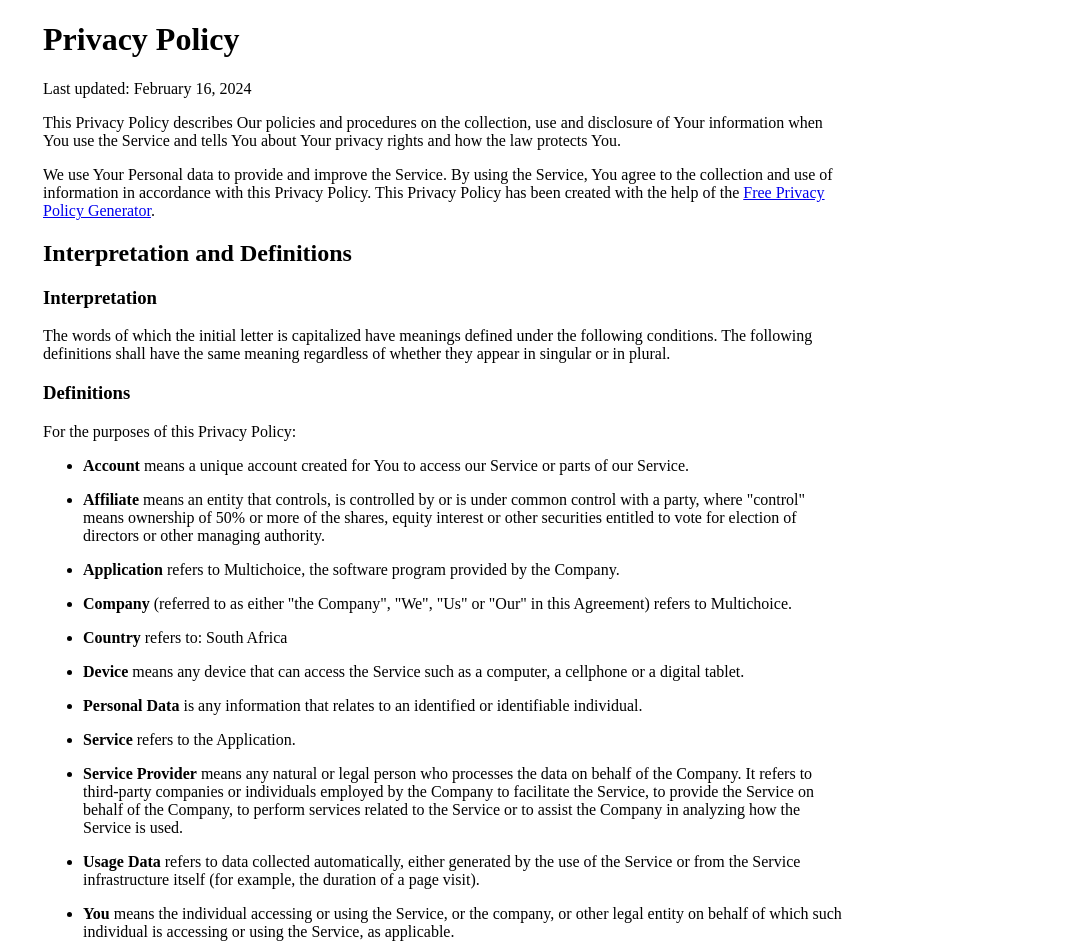
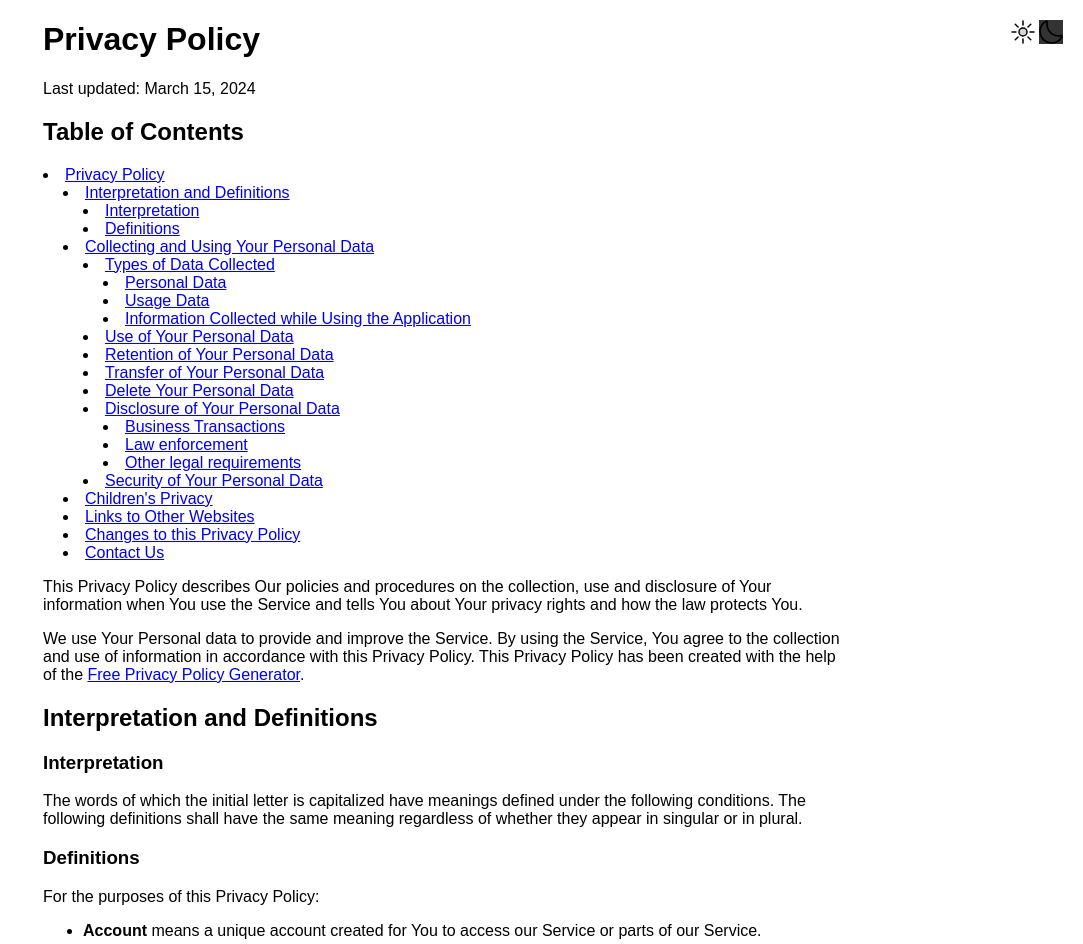
Before and after one commit to ZanderCowboy/webfolio, a plain HTML site: page index.html in a window 1280 px wide. Shown: the top 944 px of the page, without its empty margins (197-1280 px from the left). Drawn offline with Linux system fonts and the light colour scheme.

Commit message:
updated index.html, added script.js and styles.css

```diff
--- a/index.html
+++ b/index.html
@@ -5,51 +5,56 @@
   <meta charset="UTF-8">
   <meta name="viewport" content="width=device-width, initial-scale=1.0">
   <title>Privacy Policy</title>
-  <style>
-    /* Set maximum width and center content */
-    body {
-      max-width: 800px;
-      /* Adjust as needed */
-      margin: 0 auto;
-      padding: 0 20px;
-      /* Add padding for gaps on the sides */
-    }
-
-    /* Style headings for the table of contents */
-    #toc {
-      margin-top: 20px;
-      /* Adjust as needed */
-    }
-
-    #toc ul {
-      list-style: none;
-      padding: 0;
-    }
-
-    #toc li {
-      margin-bottom: 5px;
-      /* Adjust as needed */
-    }
-
-    #toc a {
-      text-decoration: none;
-      color: #0366d6;
-      /* Adjust as needed */
-    }
-
-    #toc a:hover {
-      text-decoration: underline;
-    }
-  </style>
+  <link rel="stylesheet" href="styles.css">
 </head>
 
 <body>
+
+  <div id="content">
+    <!-- <button id="mode-toggle">Toggle Mode</button> -->
+    <div id="mode-toggle" class="toggle">
+      <svg class="icon light-mode" viewBox="0 0 24 24" fill="none" xmlns="http://www.w3.org/2000/svg">
+        <g id="SVGRepo_bgCarrier" stroke-width="0"></g>
+        <g id="SVGRepo_tracerCarrier" stroke-linecap="round" stroke-linejoin="round"></g>
+        <g id="SVGRepo_iconCarrier">
+          <g clip-path="url(#a)" stroke="#000000" stroke-width="1.5" stroke-miterlimit="10">
+            <path
+              d="M5 12H1M23 12h-4M7.05 7.05 4.222 4.222M19.778 19.778 16.95 16.95M7.05 16.95l-2.828 2.828M19.778 4.222 16.95 7.05"
+              stroke-linecap="round"></path>
+            <path d="M12 16a4 4 0 1 0 0-8 4 4 0 0 0 0 8Z" fill="#000000" fill-opacity=".16"></path>
+            <path d="M12 19v4M12 1v4" stroke-linecap="round"></path>
+          </g>
+          <defs>
+            <clipPath id="a">
+              <path fill="#ffffff" d="M0 0h24v24H0z"></path>
+            </clipPath>
+          </defs>
+        </g>
+      </svg>
+      <svg class="icon dark-mode" fill="#000000" viewBox="0 0 35 35" data-name="Layer 2" id="Layer_2"
+        xmlns="http://www.w3.org/2000/svg">
+        <g id="SVGRepo_bgCarrier" stroke-width="0"></g>
+        <g id="SVGRepo_tracerCarrier" stroke-linecap="round" stroke-linejoin="round"></g>
+        <g id="SVGRepo_iconCarrier">
+          <path
+            d="M18.44,34.68a18.22,18.22,0,0,1-2.94-.24,18.18,18.18,0,0,1-15-20.86A18.06,18.06,0,0,1,9.59.63,2.42,2.42,0,0,1,12.2.79a2.39,2.39,0,0,1,1,2.41L11.9,3.1l1.23.22A15.66,15.66,0,0,0,23.34,21h0a15.82,15.82,0,0,0,8.47.53A2.44,2.44,0,0,1,34.47,25,18.18,18.18,0,0,1,18.44,34.68ZM10.67,2.89a15.67,15.67,0,0,0-5,22.77A15.66,15.66,0,0,0,32.18,24a18.49,18.49,0,0,1-9.65-.64A18.18,18.18,0,0,1,10.67,2.89Z">
+          </path>
+        </g>
+      </svg>
+    </div>
+
+
     <h1>Privacy Policy</h1>
-  <p>Last updated: February 16, 2024</p>
-  <p>This Privacy Policy describes Our policies and procedures on the collection, use and disclosure of Your information
+    <p>Last updated: March 15, 2024</p>
+
+    <div id="table-of-contents"></div>
+    <p>This Privacy Policy describes Our policies and procedures on the collection, use and disclosure of Your
+      information
       when You use the Service and tells You about Your privacy rights and how the law protects You.</p>
-  <p>We use Your Personal data to provide and improve the Service. By using the Service, You agree to the collection and
-    use of information in accordance with this Privacy Policy. This Privacy Policy has been created with the help of the
+    <p>We use Your Personal data to provide and improve the Service. By using the Service, You agree to the collection
+      and
+      use of information in accordance with this Privacy Policy. This Privacy Policy has been created with the help of
+      the
       <a href="https://www.freeprivacypolicy.com/free-privacy-policy-generator/" target="_blank">Free Privacy Policy
         Generator</a>.
     </p>
@@ -61,7 +66,8 @@
     <p>For the purposes of this Privacy Policy:</p>
     <ul>
       <li>
-      <p><strong>Account</strong> means a unique account created for You to access our Service or parts of our Service.
+        <p><strong>Account</strong> means a unique account created for You to access our Service or parts of our
+          Service.
         </p>
       </li>
       <li>
@@ -86,32 +92,37 @@
           tablet.</p>
       </li>
       <li>
-      <p><strong>Personal Data</strong> is any information that relates to an identified or identifiable individual.</p>
+        <p><strong>Personal Data</strong> is any information that relates to an identified or identifiable individual.
+        </p>
       </li>
       <li>
         <p><strong>Service</strong> refers to the Application.</p>
       </li>
       <li>
         <p><strong>Service Provider</strong> means any natural or legal person who processes the data on behalf of the
-        Company. It refers to third-party companies or individuals employed by the Company to facilitate the Service, to
+          Company. It refers to third-party companies or individuals employed by the Company to facilitate the Service,
+          to
           provide the Service on behalf of the Company, to perform services related to the Service or to assist the
           Company
           in analyzing how the Service is used.</p>
       </li>
       <li>
-      <p><strong>Usage Data</strong> refers to data collected automatically, either generated by the use of the Service
+        <p><strong>Usage Data</strong> refers to data collected automatically, either generated by the use of the
+          Service
           or
           from the Service infrastructure itself (for example, the duration of a page visit).</p>
       </li>
       <li>
-      <p><strong>You</strong> means the individual accessing or using the Service, or the company, or other legal entity
+        <p><strong>You</strong> means the individual accessing or using the Service, or the company, or other legal
+          entity
           on behalf of which such individual is accessing or using the Service, as applicable.</p>
       </li>
     </ul>
     <h2>Collecting and Using Your Personal Data</h2>
     <h3>Types of Data Collected</h3>
     <h4>Personal Data</h4>
-  <p>While using Our Service, We may ask You to provide Us with certain personally identifiable information that can be
+    <p>While using Our Service, We may ask You to provide Us with certain personally identifiable information that can
+      be
       used to contact or identify You. Personally identifiable information may include, but is not limited to:</p>
     <ul>
       <li>
@@ -123,13 +134,15 @@
     </ul>
     <h4>Usage Data</h4>
     <p>Usage Data is collected automatically when using the Service.</p>
-  <p>Usage Data may include information such as Your Device's Internet Protocol address (e.g. IP address), browser type,
+    <p>Usage Data may include information such as Your Device's Internet Protocol address (e.g. IP address), browser
+      type,
       browser version, the pages of our Service that You visit, the time and date of Your visit, the time spent on those
       pages, unique device identifiers and other diagnostic data.</p>
     <p>When You access the Service by or through a mobile device, We may collect certain information automatically,
       including, but not limited to, the type of mobile device You use, Your mobile device unique ID, the IP address of
       Your
-    mobile device, Your mobile operating system, the type of mobile Internet browser You use, unique device identifiers
+      mobile device, Your mobile operating system, the type of mobile Internet browser You use, unique device
+      identifiers
       and other diagnostic data.</p>
     <p>We may also collect information that Your browser sends whenever You visit our Service or when You access the
       Service
@@ -158,14 +171,16 @@
           registered user.</p>
       </li>
       <li>
-      <p><strong>For the performance of a contract:</strong> the development, compliance and undertaking of the purchase
+        <p><strong>For the performance of a contract:</strong> the development, compliance and undertaking of the
+          purchase
           contract for the products, items or services You have purchased or of any other contract with Us through the
           Service.</p>
       </li>
       <li>
         <p><strong>To contact You:</strong> To contact You by email, telephone calls, SMS, or other equivalent forms of
           electronic communication, such as a mobile application's push notifications regarding updates or informative
-        communications related to the functionalities, products or contracted services, including the security updates,
+          communications related to the functionalities, products or contracted services, including the security
+          updates,
           when necessary or reasonable for their implementation.</p>
       </li>
       <li>
@@ -180,13 +195,16 @@
       </li>
       <li>
         <p><strong>For business transfers:</strong> We may use Your information to evaluate or conduct a merger,
-        divestiture, restructuring, reorganization, dissolution, or other sale or transfer of some or all of Our assets,
-        whether as a going concern or as part of bankruptcy, liquidation, or similar proceeding, in which Personal Data
+          divestiture, restructuring, reorganization, dissolution, or other sale or transfer of some or all of Our
+          assets,
+          whether as a going concern or as part of bankruptcy, liquidation, or similar proceeding, in which Personal
+          Data
           held by Us about our Service users is among the assets transferred.</p>
       </li>
       <li>
         <p><strong>For other purposes</strong>: We may use Your information for other purposes, such as data analysis,
-        identifying usage trends, determining the effectiveness of our promotional campaigns and to evaluate and improve
+          identifying usage trends, determining the effectiveness of our promotional campaigns and to evaluate and
+          improve
           our Service, products, services, marketing and your experience.</p>
       </li>
     </ul>
@@ -195,7 +213,8 @@
       <li><strong>With Service Providers:</strong> We may share Your personal information with Service Providers to
         monitor
         and analyze the use of our Service, to contact You.</li>
-    <li><strong>For business transfers:</strong> We may share or transfer Your personal information in connection with,
+      <li><strong>For business transfers:</strong> We may share or transfer Your personal information in connection
+        with,
         or
         during negotiations of, any merger, sale of Company assets, financing, or acquisition of all or a portion of Our
         business to another company.</li>
@@ -205,7 +224,8 @@
         joint venture partners or other companies that We control or that are under common control with Us.</li>
       <li><strong>With business partners:</strong> We may share Your information with Our business partners to offer You
         certain products, services or promotions.</li>
-    <li><strong>With other users:</strong> when You share personal information or otherwise interact in the public areas
+      <li><strong>With other users:</strong> when You share personal information or otherwise interact in the public
+        areas
         with other users, such information may be viewed by all users and may be publicly distributed outside.</li>
       <li><strong>With Your consent</strong>: We may disclose Your personal information for any other purpose with Your
         consent.</li>
@@ -213,21 +233,27 @@
     <h3>Retention of Your Personal Data</h3>
     <p>The Company will retain Your Personal Data only for as long as is necessary for the purposes set out in this
       Privacy
-    Policy. We will retain and use Your Personal Data to the extent necessary to comply with our legal obligations (for
+      Policy. We will retain and use Your Personal Data to the extent necessary to comply with our legal obligations
+      (for
       example, if we are required to retain your data to comply with applicable laws), resolve disputes, and enforce our
       legal agreements and policies.</p>
     <p>The Company will also retain Usage Data for internal analysis purposes. Usage Data is generally retained for a
-    shorter period of time, except when this data is used to strengthen the security or to improve the functionality of
+      shorter period of time, except when this data is used to strengthen the security or to improve the functionality
+      of
       Our Service, or We are legally obligated to retain this data for longer time periods.</p>
     <h3>Transfer of Your Personal Data</h3>
-  <p>Your information, including Personal Data, is processed at the Company's operating offices and in any other places
-    where the parties involved in the processing are located. It means that this information may be transferred to — and
-    maintained on — computers located outside of Your state, province, country or other governmental jurisdiction where
+    <p>Your information, including Personal Data, is processed at the Company's operating offices and in any other
+      places
+      where the parties involved in the processing are located. It means that this information may be transferred to —
+      and
+      maintained on — computers located outside of Your state, province, country or other governmental jurisdiction
+      where
       the data protection laws may differ than those from Your jurisdiction.</p>
     <p>Your consent to this Privacy Policy followed by Your submission of such information represents Your agreement to
       that
       transfer.</p>
-  <p>The Company will take all steps reasonably necessary to ensure that Your data is treated securely and in accordance
+    <p>The Company will take all steps reasonably necessary to ensure that Your data is treated securely and in
+      accordance
       with this Privacy Policy and no transfer of Your Personal Data will take place to an organization or a country
       unless
       there are adequate controls in place including the security of Your data and other personal information.</p>
@@ -247,7 +273,8 @@
     <p>If the Company is involved in a merger, acquisition or asset sale, Your Personal Data may be transferred. We will
       provide notice before Your Personal Data is transferred and becomes subject to a different Privacy Policy.</p>
     <h4>Law enforcement</h4>
-  <p>Under certain circumstances, the Company may be required to disclose Your Personal Data if required to do so by law
+    <p>Under certain circumstances, the Company may be required to disclose Your Personal Data if required to do so by
+      law
       or in response to valid requests by public authorities (e.g. a court or a government agency).</p>
     <h4>Other legal requirements</h4>
     <p>The Company may disclose Your Personal Data in the good faith belief that such action is necessary to:</p>
@@ -261,7 +288,8 @@
     <h3>Security of Your Personal Data</h3>
     <p>The security of Your Personal Data is important to Us, but remember that no method of transmission over the
       Internet,
-    or method of electronic storage is 100% secure. While We strive to use commercially acceptable means to protect Your
+      or method of electronic storage is 100% secure. While We strive to use commercially acceptable means to protect
+      Your
       Personal Data, We cannot guarantee its absolute security.</p>
     <h2>Children's Privacy</h2>
     <p>Our Service does not address anyone under the age of 13. We do not knowingly collect personally identifiable
@@ -283,7 +311,8 @@
     <h2>Changes to this Privacy Policy</h2>
     <p>We may update Our Privacy Policy from time to time. We will notify You of any changes by posting the new Privacy
       Policy on this page.</p>
-  <p>We will let You know via email and/or a prominent notice on Our Service, prior to the change becoming effective and
+    <p>We will let You know via email and/or a prominent notice on Our Service, prior to the change becoming effective
+      and
       update the &quot;Last updated&quot; date at the top of this Privacy Policy.</p>
     <p>You are advised to review this Privacy Policy periodically for any changes. Changes to this Privacy Policy are
       effective when they are posted on this page.</p>
@@ -292,27 +321,32 @@
     <ul>
       <li>By email: info@zanderkotze.co.za</li>
     </ul>
+  </div>
 
   <script>
-    // Create a table of contents
-    document.addEventListener("DOMContentLoaded", function () {
-      var headings = document.querySelectorAll('h2, h3, h4, h5, h6');
-      var toc = document.createElement('div');
-      toc.id = 'toc';
-      toc.innerHTML = '<strong>Table of Contents</strong><ul></ul>';
-      document.body.appendChild(toc);
-      var tocList = toc.querySelector('ul');
+    // JavaScript code to generate the table of contents
+    var toc = document.getElementById('table-of-contents');
+    var headings = document.querySelectorAll('h1, h2, h3, h4, h5, h6');
+
+    toc.innerHTML = '<h2>Table of Contents</h2><ul>';
 
     headings.forEach(function (heading) {
-        var listItem = document.createElement('li');
-        var link = document.createElement('a');
-        link.textContent = heading.textContent;
-        link.href = '#' + heading.id;
-        listItem.appendChild(link);
-        tocList.appendChild(listItem);
+      var level = parseInt(heading.tagName.substring(1));
+      var title = heading.textContent;
+      var id = heading.id || heading.textContent.replace(/\s+/g, '-').toLowerCase();
+      heading.id = id;
+
+      toc.innerHTML += '<li style="margin-left: ' + (level - 1) * 20 + 'px;"><a href="#' + id + '">' + title + '</a></li>';
     });
-    });
+
+    toc.innerHTML += '</ul>';
   </script>
+
+  <script src="script.js"></script>
+
+
 </body>
 
+
+
 </html>
--- /dev/null
+++ b/script.js
@@ -0,0 +1,7 @@
+const toggleButton = document.getElementById('mode-toggle');
+const body = document.body;
+
+toggleButton.addEventListener('click', () => {
+    body.classList.toggle('dark-mode');
+    body.classList.toggle('light-mode');
+});
--- /dev/null
+++ b/styles.css
@@ -0,0 +1,98 @@
+body {
+    max-width: 800px;
+    margin: 0 auto;
+    padding: 0 20px;
+    transition: background-color 0.3s ease;
+    font-family: Arial, sans-serif;
+}
+
+.light-mode {
+    background-color: #fff;
+    color: #333;
+}
+
+.dark-mode {
+    background-color: #333;
+    color: #fff;
+}
+
+
+.dark-mode a:link {
+    color: red;
+}
+
+.dark-mode a:visited {
+    color: lightslategray;
+}
+
+.dark-mode a:hover {
+    color: #ffffff;
+}
+
+.dark-mode a:active {
+    color: green;
+    text-decoration: none;
+    font-weight: normal;
+}
+
+#mode-toggle {
+    position: fixed;
+    top: 20px;
+    right: 20px;
+}
+
+#toc {
+    margin-top: 20px;
+}
+
+#toc ul {
+    list-style: none;
+    padding: 0;
+}
+
+#toc li {
+    margin-bottom: 5px;
+}
+
+#toc a {
+    text-decoration: none;
+    color: #0366d6;
+}
+
+#toc a:hover {
+    text-decoration: underline;
+}
+
+.toggle {
+    cursor: pointer;
+}
+
+.icon {
+    width: 24px;
+    height: 24px;
+    transition: opacity 0.3s ease;
+}
+
+/*
+.dark-mode .light-mode {
+    opacity: 1;
+}
+
+.light-mode .dark-mode {
+    opacity: 1;
+} */
+/*
+.light-mode .dark-mode .dark-mode-icon,
+.dark-mode .light-mode .light-mode-icon {
+    opacity: 0;
+}
+
+.dark-mode .dark-mode-icon,
+.light-mode .light-mode-icon {
+    opacity: 1;
+}
+
+.dark-mode .light-mode-icon,
+.light-mode .dark-mode-icon {
+    opacity: 0;
+} */
```
Lines whose indentation alone changed are shown as unchanged.
